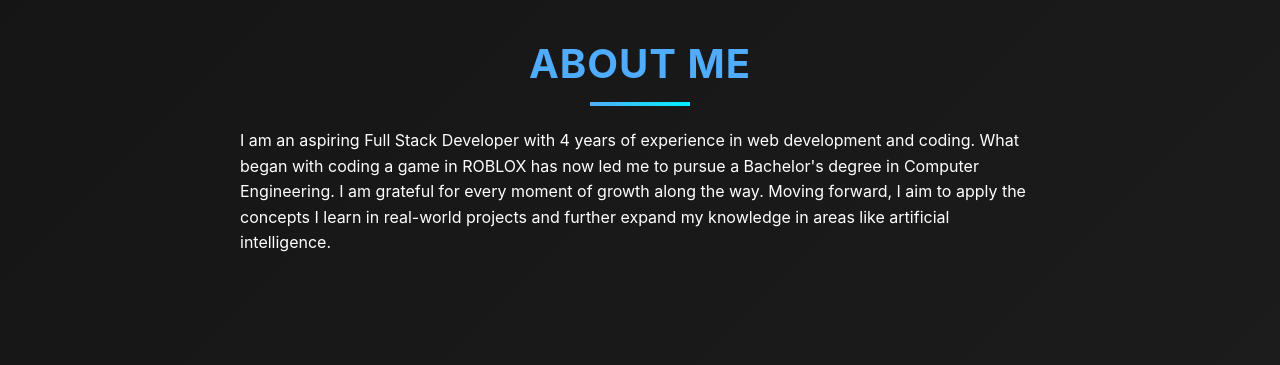
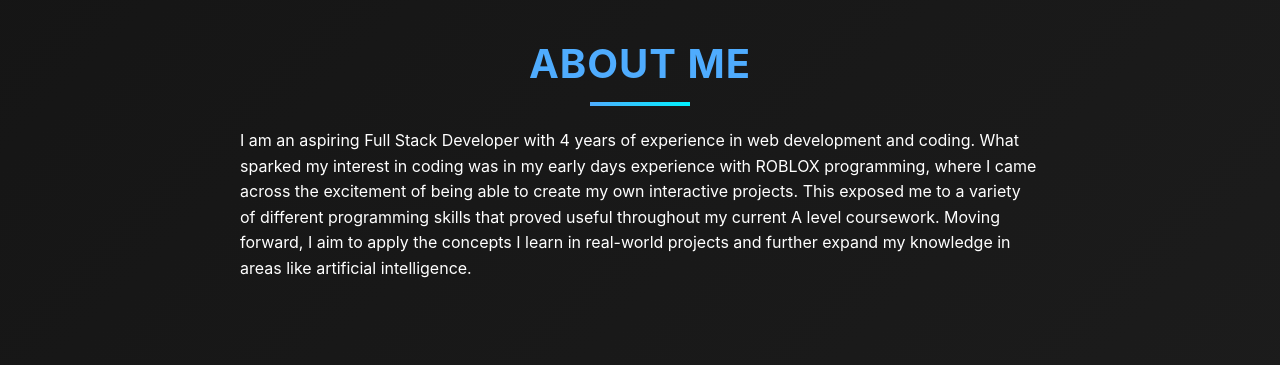
Before and after one commit to vrsc4/Youssuf-Malek, a plain HTML site: page portfolio_website/index.html in a window 1280 px wide. Shown: the part 880-1245 px from the top of the page. Drawn offline with Linux system fonts and the light colour scheme.

Commit message:
Update index.html

```diff
--- a/portfolio_website/index.html
+++ b/portfolio_website/index.html
@@ -197,7 +197,7 @@
                 <div class="col-lg-8 offset-lg-2 text-center">
                     <h2 class="section-title">About Me</h2>
                     <div class="about-text">
-                        I am an aspiring Full Stack Developer with 4 years of experience in web development and coding. What began with coding a game in ROBLOX has now led me to pursue a Bachelor's degree in Computer Engineering. I am grateful for every moment of growth along the way. Moving forward, I aim to apply the concepts I learn in real-world projects and further expand my knowledge in areas like artificial intelligence.
+                        I am an aspiring Full Stack Developer with 4 years of experience in web development and coding. What sparked my interest in coding was in my early days experience with ROBLOX programming, where I came across the excitement of being able to create my own interactive projects. This exposed me to a variety of different programming skills that proved useful throughout my current A level coursework. Moving forward, I aim to apply the concepts I learn in real-world projects and further expand my knowledge in areas like artificial intelligence.
                     </div>
                 </div>
             </div>
```
